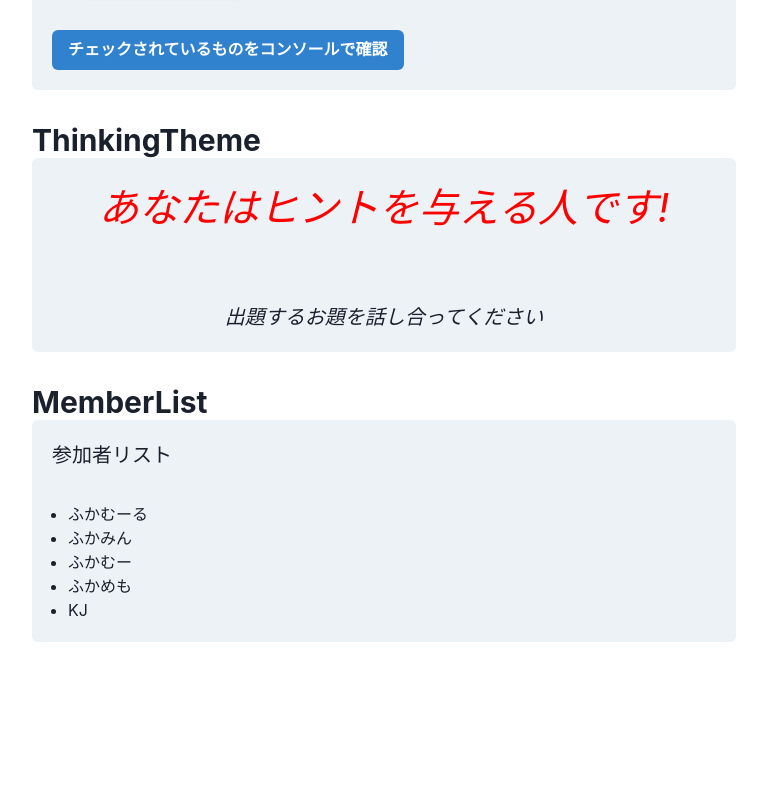
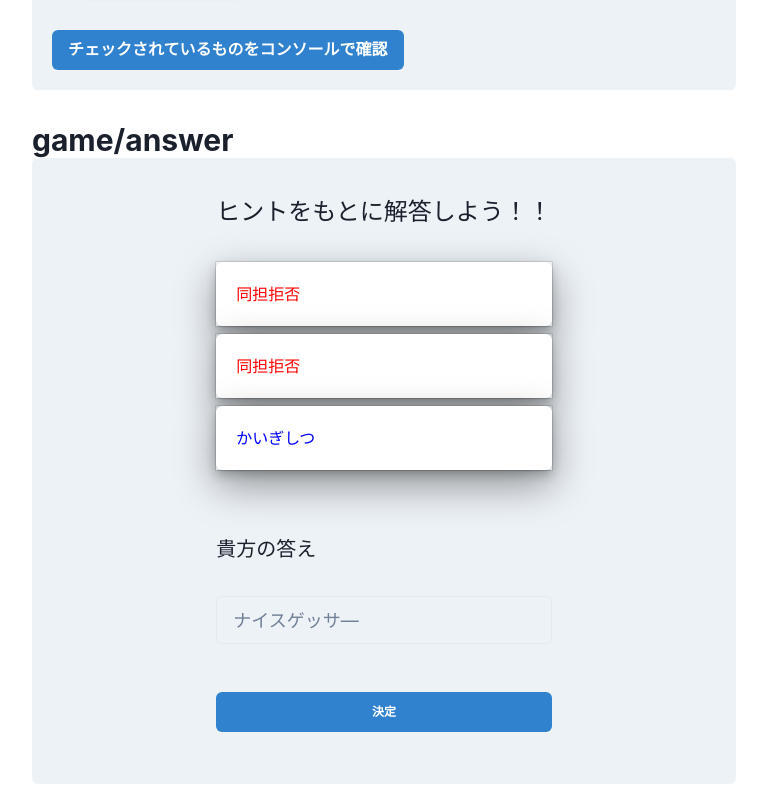
Before and after one commit to hacku-chamomilla/doutankyohi-front-end, a Next.js app: page /components in a window 1280 px wide. Shown: the part 2480-3280 px from the top of the page, without its empty margins (256-1023 px from the left). Before the commit the page ends 3170 px from the top, so only its background shows below. Built offline with nearby package versions, Linux system fonts and the light colour scheme.

Commit message:
fix: 自分が勘違いしてたのでその部分とコメント部分の修正
このissue画面自体を作るんかなと思ってたらそうじゃなかった(笑)

```diff
--- a/pages/components.tsx
+++ b/pages/components.tsx
@@ -19,6 +19,7 @@ import { NNAndIcon } from "@/components/common/NNAndIcon";
 import { PageBackIcon } from "@/components/common/PageBackIcon";
 import { HSpacer, VSpacer } from "@/components/common/Spacer";
 import { DeleteHintList } from "@/components/DeleteHintList";
+import { Answer } from "@/components/game/answer";
 import { SelectDuplicateHint } from "@/components/game/SelectDuplicateHint";
 import { ThinkingTheme } from "@/components/game/ThinkingTheme";
 import { MemberList } from "@/components/MemberList";
@@ -48,7 +49,11 @@ const Component: NextPage = () => {
     { text: "トランプ", avatarIndex: 3, isSelect: false },
     { text: "ストレート", avatarIndex: 4, isSelect: false },
   ];
-
+  const exampleAnswerHintList = [
+    { text: "ジャッカル", isDelete: true },
+    { text: "ジャッカル", isDelete: true },
+    { text: "かいぎしつ", isDelete: false },
+  ];
   return (
     <>
       <VStack>
@@ -171,6 +176,16 @@ const Component: NextPage = () => {
             </CardBody>
           </Card>
 
+          {/* game/answer */}
+          <VSpacer size={8} />
+          <Heading size="lg">game/answer</Heading>
+          <Card variant="filled">
+            <CardBody>
+              <Answer hintList={exampleAnswerHintList} />
+              <VSpacer size={8} />
+            </CardBody>
+          </Card>
+
           {/* game/ThinkingTheme */}
           <VSpacer size={8} />
           <Heading size="lg">ThinkingTheme</Heading>
--- a/pages/answer.tsx
+++ b/src/components/game/answer.tsx
@@ -1,19 +1,16 @@
-import type { NextPage } from "next";
-import { useRouter } from "next/router";
 import React, { useState } from "react";
 
 import { Button, Card, CardBody, Center, Text, VStack } from "@chakra-ui/react";
 
 import { CustomInput } from "@/components/common/CustomInput";
 import { VSpacer } from "@/components/common/Spacer";
-const hintList = [
-  { text: "hint - 1", isDelete: true },
-  { text: "hint - 2", isDelete: true },
-  { text: "かいぎしつ", isDelete: false },
-];
-
-const Answer: NextPage = () => {
-  const router = useRouter();
+type Props = {
+  hintList: {
+    text: string;
+    isDelete: boolean;
+  }[];
+};
+export const Answer = ({ hintList }: Props) => {
   const [answer, setAnswer] = useState("");
 
   return (
@@ -22,19 +19,19 @@ const Answer: NextPage = () => {
 
       <Center>
         <VStack align="hint">
-          <VSpacer size={4} />
           <Text fontSize={24}>ヒントをもとに解答しよう！！</Text>
           <VSpacer size={4} />
           {hintList.map((hint, i) => {
             return (
-              <>
-                <Card key={i}>
-                  <CardBody>
-                    {hint.isDelete && <Text color={"red"}>{"同担拒否"}</Text>}
-                    {!hint.isDelete && <Text color={"blue"}>{hint.text}</Text>}
-                  </CardBody>
-                </Card>
-              </>
+              <Card key={i}>
+                <CardBody boxShadow={"dark-lg"}>
+                  {hint.isDelete ? (
+                    <Text color={"red"}>{"同担拒否"}</Text>
+                  ) : (
+                    <Text color={"blue"}>{hint.text}</Text>
+                  )}
+                </CardBody>
+              </Card>
             );
           })}
 
@@ -49,11 +46,8 @@ const Answer: NextPage = () => {
           <Button fontSize={12} textColor={"white"} colorScheme={"blue"}>
             決定
           </Button>
-          <VSpacer size={4} />
         </VStack>
       </Center>
     </>
   );
 };
-
-export default Answer;
```
